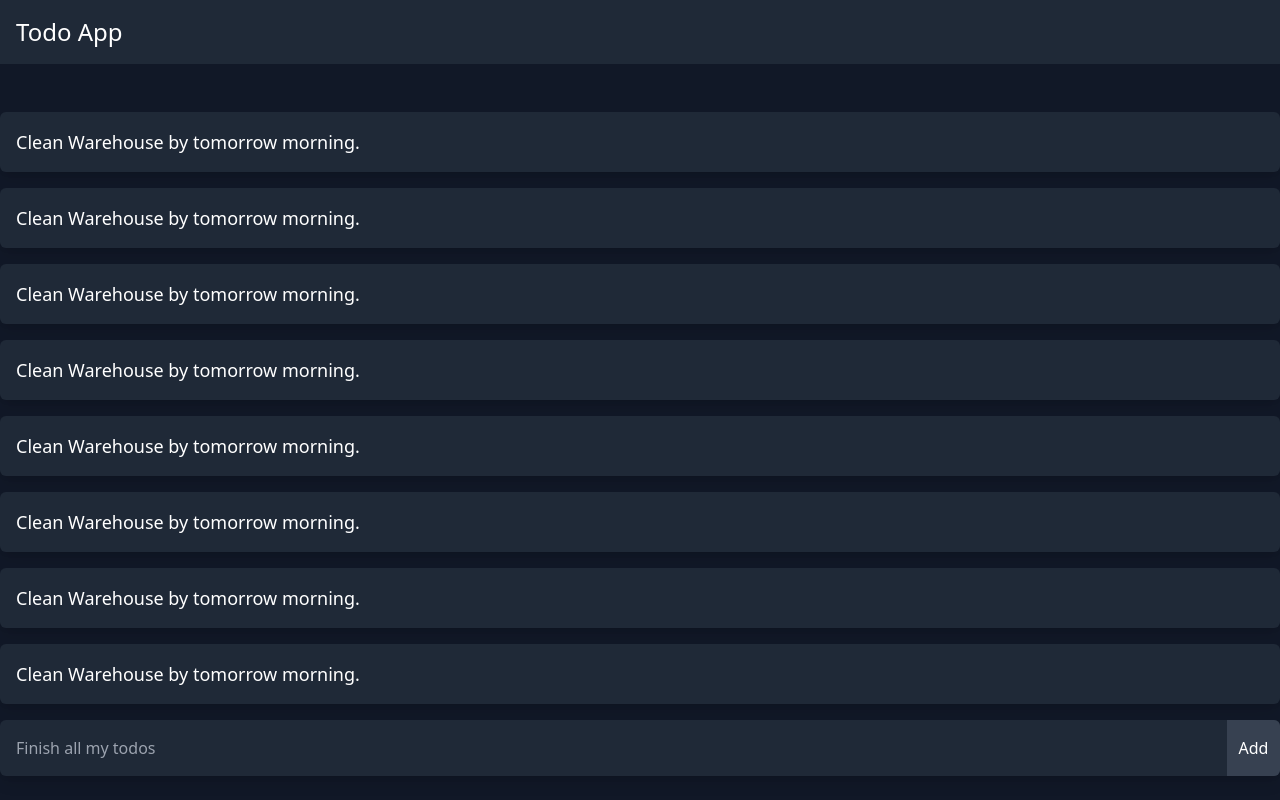
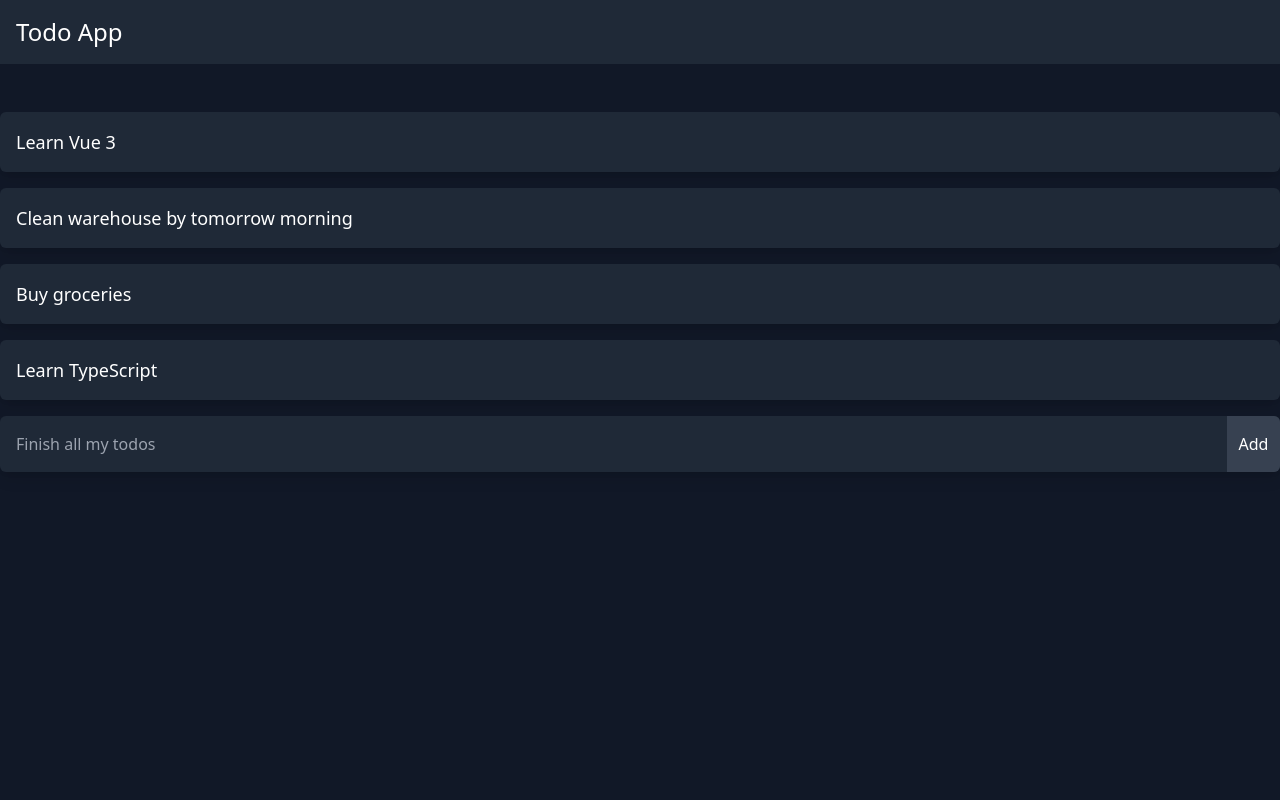
Before and after one commit to Alejandro1709/last-todo-app, a Next.js app: page / in a window 1280 px wide. Built offline with nearby package versions, Linux system fonts and the light colour scheme.

Commit message:
Add: Dummy todos

```diff
--- a/src/components/Todo.tsx
+++ b/src/components/Todo.tsx
@@ -1,10 +1,17 @@
-function Todo() {
+import type ITodo from '@/types/todo';
+import Link from 'next/link';
+
+type TodoProps = {
+  todo: ITodo;
+};
+
+function Todo({ todo }: TodoProps) {
   return (
-    <li className='p-4 bg-gray-800 rounded-md shadow-lg cursor-pointer hover:scale-95 transition-all'>
-      <h2 className='text-lg font-medium'>
-        Clean Warehouse by tomorrow morning.
-      </h2>
-    </li>
+    <Link href={`/todos/${todo.slug}`}>
+      <li className='p-4 bg-gray-800 rounded-md shadow-lg cursor-pointer hover:scale-95 transition-all'>
+        <h2 className='text-lg font-medium'>{todo.title}</h2>
+      </li>
+    </Link>
   );
 }
 
--- a/src/components/Todos.tsx
+++ b/src/components/Todos.tsx
@@ -1,16 +1,12 @@
+import todos from '@/data';
 import Todo from './Todo';
 
 function Todos() {
   return (
     <ul className='flex flex-col justify-center gap-4 mt-4 md:mt-12'>
-      <Todo />
-      <Todo />
-      <Todo />
-      <Todo />
-      <Todo />
-      <Todo />
-      <Todo />
-      <Todo />
+      {todos.map((todo) => (
+        <Todo key={todo.id} todo={todo} />
+      ))}
     </ul>
   );
 }
--- /dev/null
+++ b/src/data/index.ts
@@ -0,0 +1,30 @@
+import type ITodo from '@/types/todo';
+
+const todos: ITodo[] = [
+  {
+    id: 1,
+    title: 'Learn Vue 3',
+    slug: 'learn-vue-3',
+    completed: false,
+  },
+  {
+    id: 2,
+    title: 'Clean warehouse by tomorrow morning',
+    slug: 'clean-warehouse-by-tomorrow-morning',
+    completed: false,
+  },
+  {
+    id: 3,
+    title: 'Buy groceries',
+    slug: 'buy-groceries',
+    completed: false,
+  },
+  {
+    id: 4,
+    title: 'Learn TypeScript',
+    slug: 'learn-typescript',
+    completed: true,
+  },
+];
+
+export default todos;
```
